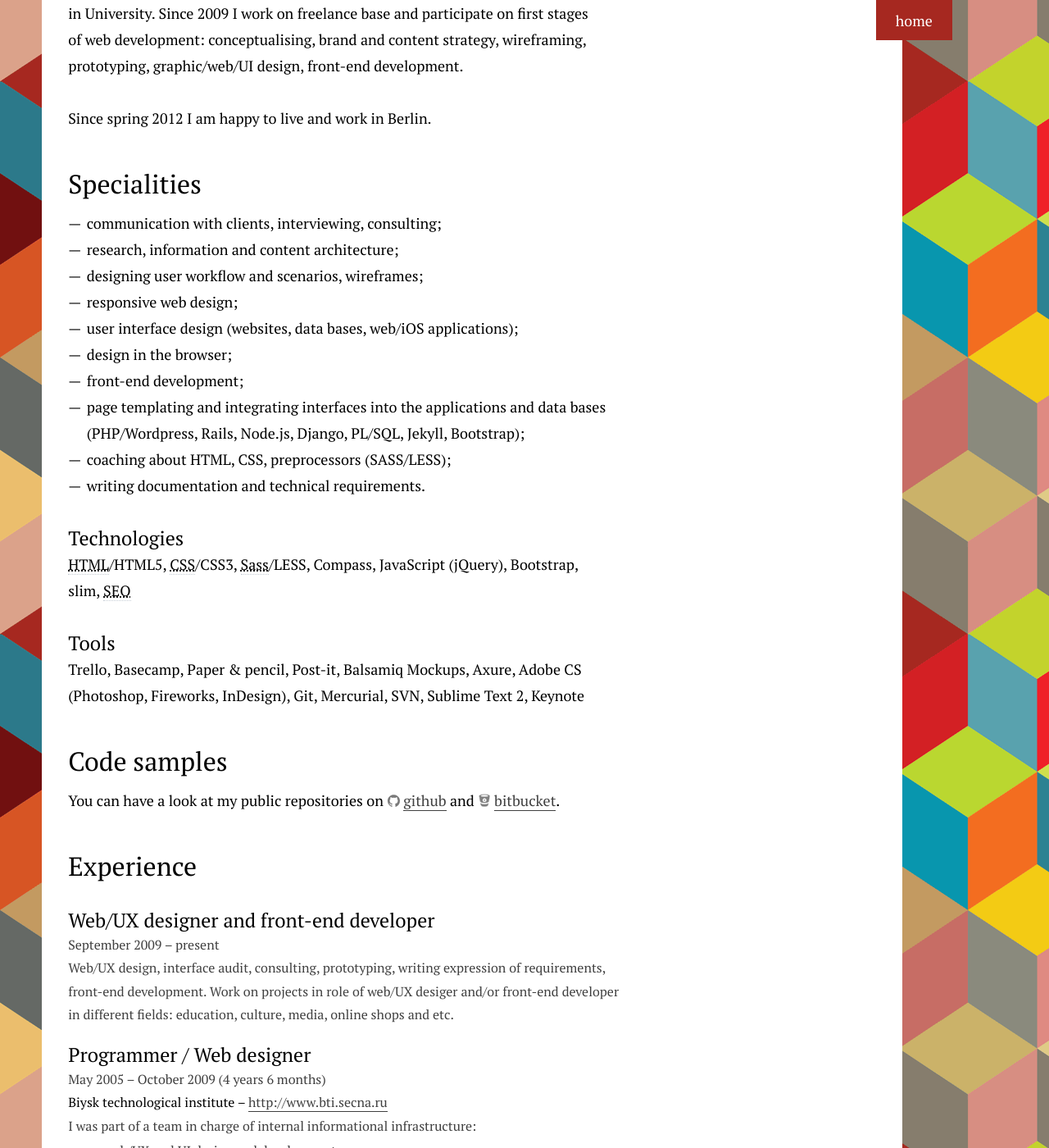
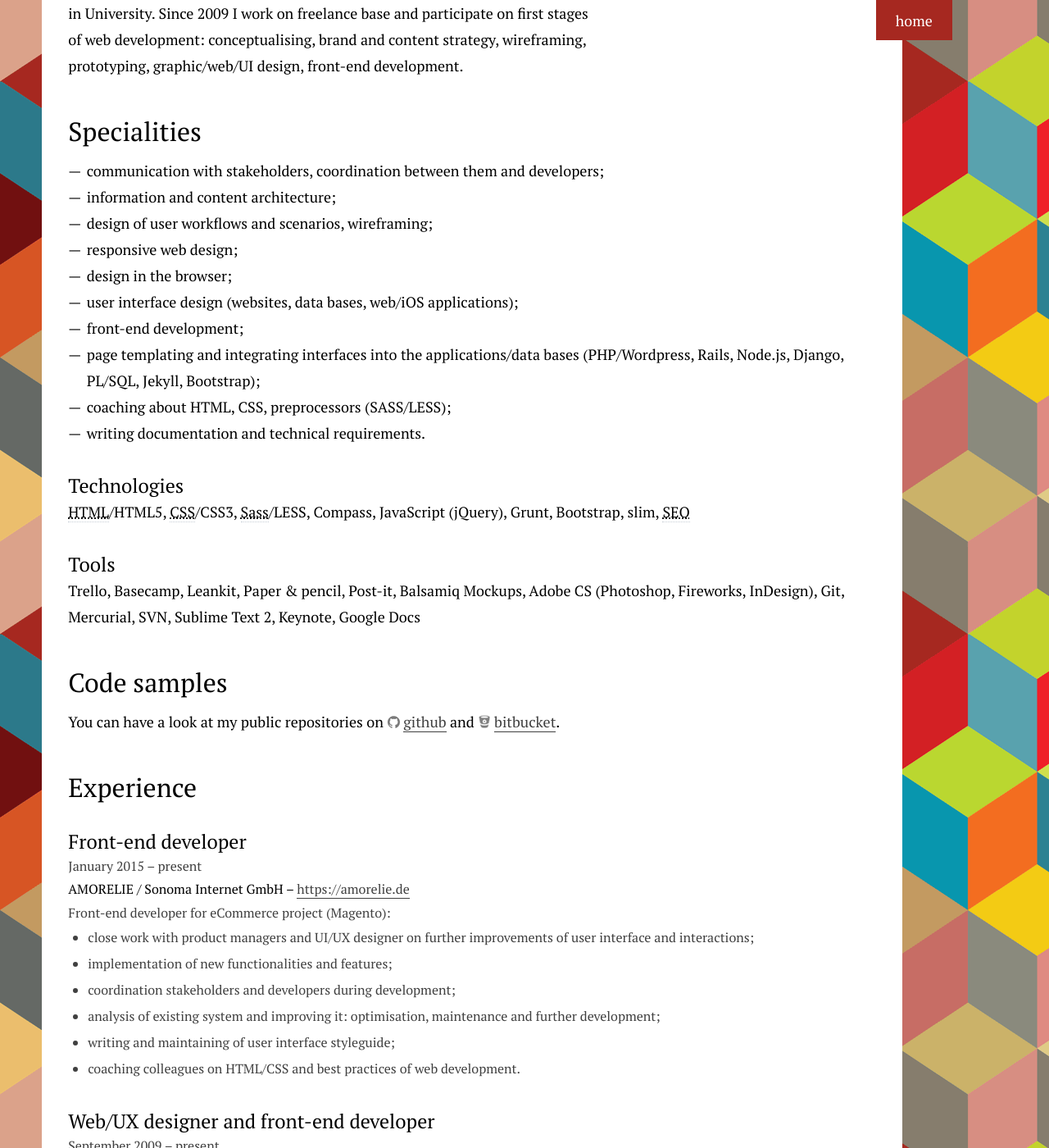
Before and after one commit to tataata/taniaabanina.com, a Jekyll site: the page resume.html, which Jekyll copies as it is, in a window 1280 px wide and 1400 px high, scrolled down 612 px. Shown: the whole window at 82% size. Built offline with Jekyll 4.4.1, drawn with Linux system fonts in a browser that asks for light colours; nearby versions of some CDN libraries.

Commit message:
update static page w CV

```diff
--- a/resume.html
+++ b/resume.html
@@ -92,30 +92,28 @@
 				<h2>Background</h2>
 				<p>By education I&nbsp;am Engineer-Manager. My studies were about how to&nbsp;build and sustain System of&nbsp;Quality Management in&nbsp;organisation, how to&nbsp;organise and improve processes inside&nbsp;of&nbsp;it.</p>
 
-
 				<p>I started to work as&nbsp;a&nbsp;programmer and web designer in&nbsp;2005 while I&nbsp;was studying in&nbsp;University. Since 2009 I&nbsp;work on&nbsp;freelance base and participate on first stages of&nbsp;web development: conceptualising, brand and content strategy, wireframing, prototyping, graphic/web/UI design, front-end development.</p>
-				<p>Since spring 2012 I&nbsp;am happy to&nbsp;live and work in&nbsp;Berlin.</p
 
 			</section>
 
 			<section class="spec">
 				<h2>Specialities</h2>
 				<ul class="list">
-					<li>communication with clients, interviewing, consulting;</li>
-					<li>research, information and content architecture;</li>
-					<li>designing user workflow and scenarios, wireframes;</li>
+					<li>communication with stakeholders, coordination between them and developers;</li>
+					<li>information and content architecture;</li>
+					<li>design of user workflows and scenarios, wireframing;</li>
 					<li>responsive web design;</li>
+					<li>design in&nbsp;the browser;</li>
 					<li>user interface design (websites, data bases, web/iOS applications);</li>
-					<li>design in&nbsp;the browser;</li>
 					<li>front-end development;</li>
-					<li>page templating and integrating interfaces into the applications and data bases (PHP/Wordpress, Rails, Node.js, Django, PL/SQL, Jekyll, Bootstrap);</li>
+					<li>page templating and integrating interfaces into the applications/data bases (PHP/Wordpress, Rails, Node.js, Django, PL/SQL, Jekyll, Bootstrap);</li>
 					<li>coaching about HTML, CSS, preprocessors (SASS/LESS); </li>
 					<li>writing documentation and technical requirements.</li>
 				</ul>
 				<h3>Technologies</h3>
-				<p><abbr title="HyperText Markup Language">HTML</abbr>/HTML5, <abbr title="Cascading Style Sheets">CSS</abbr>/CSS3, <abbr title="Syntactically Awesome StyleSheets">Sass</abbr>/LESS, Compass, JavaScript (jQuery), Bootstrap, slim,&nbsp;<abbr title="Search engine optimization">SEO</abbr></p>
+				<p><abbr title="HyperText Markup Language">HTML</abbr>/HTML5, <abbr title="Cascading Style Sheets">CSS</abbr>/CSS3, <abbr title="Syntactically Awesome StyleSheets">Sass</abbr>/LESS, Compass, JavaScript (jQuery), Grunt, Bootstrap, slim,&nbsp;<abbr title="Search engine optimization">SEO</abbr></p>
 				<h3>Tools</h3>
-				<p>Trello, Basecamp, Paper & pencil, Post-it, Balsamiq Mockups, Axure, Adobe CS (Photoshop, Fireworks, InDesign), Git, Mercurial, SVN, Sublime Text&nbsp;2, Keynote</p>
+				<p>Trello, Basecamp, Leankit, Paper & pencil, Post-it, Balsamiq Mockups, Adobe CS (Photoshop, Fireworks, InDesign), Git, Mercurial, SVN, Sublime Text&nbsp;2, Keynote, Google&nbsp;Docs</p>
 				</dl>
 			</section><!-- /spec -->
 			<section id="samples">
@@ -125,6 +123,20 @@
 			<section class="experience">
 				<h2>Experience</h2>
 				<dl>
+					<dt><h3>Front-end developer</h3></dt>
+					<dd class="period"><time datetime="2015-01">January 2015</time> &ndash; present</dd>
+					<dd class="company">AMORELIE / Sonoma Internet GmbH &ndash; <a href="https://amorelie.de" title="Amorelie">https://amorelie.de</a></dd>
+					<dd class="description">Front-end developer for eCommerce project (Magento):
+						<ul>
+							<li>close work with product managers and UI/UX designer on further improvements of user interface and interactions;</li>
+							<li>implementation of new functionalities and features;</li>
+							<li>coordination stakeholders and developers during development;</li>
+							<li>analysis of existing system and improving it: optimisation, maintenance and further development;</li>
+							<li>writing and maintaining of user interface styleguide;</li>
+							<li>coaching colleagues on HTML/CSS and best practices of web development.</li>
+						</ul>
+					</dd>
+
 					<dt><h3>Web/UX designer and front-end developer</h3></dt>
 					<dd class="period"><time datetime="2009-09">September 2009</time> &ndash; present</dd>
 					<dd class="description">Web/UX design, interface audit, consulting, prototyping, writing expression of requirements, front-end development. Work on projects in&nbsp;role&nbsp;of&nbsp;web/UX desiger and/or front-end developer in&nbsp;different fields: education, culture, media, online shops and etc.</dd>
```
